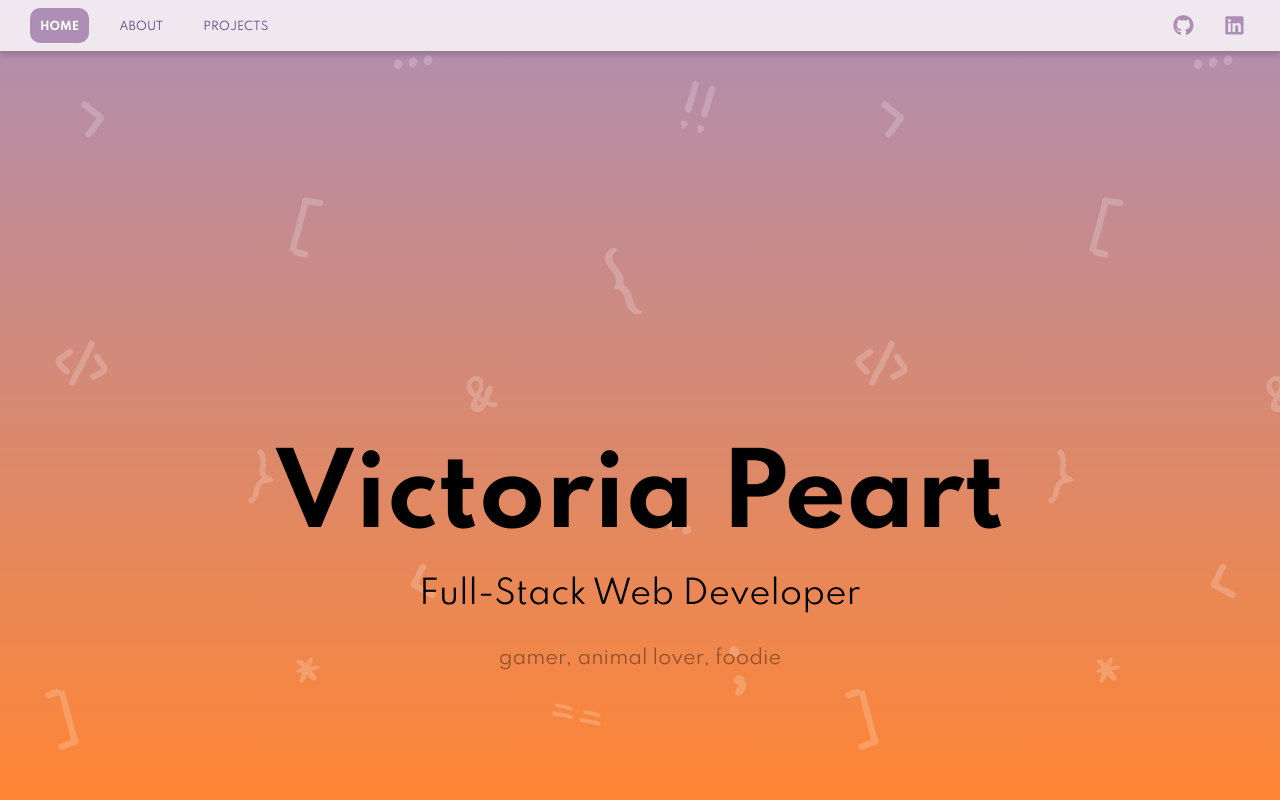
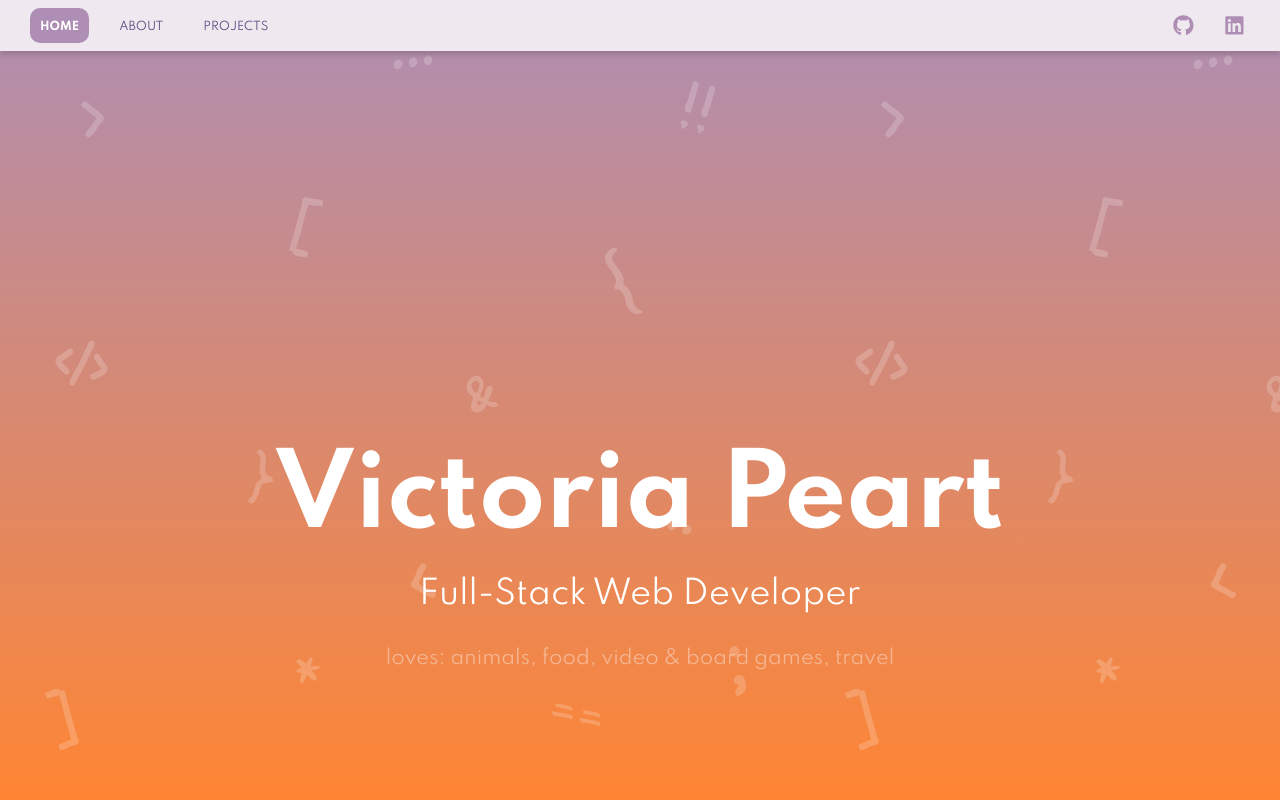
Before and after one commit to v-prt/portfolio, a React (Create React App) app: page / in a window 1280 px wide. Shown: the top 800 px of the page. Built offline with nearby package versions, Linux system fonts and the light colour scheme; a web font is replaced by a local one.

Commit message:
update preview image, fixed bg overlay

```diff
--- a/public/index.html
+++ b/public/index.html
@@ -25,7 +25,7 @@
     <meta
       name="image"
       property="og:image"
-      content="https://res.cloudinary.com/plantgeek/image/upload/v1645390562/Website%20Previews/Screen_Shot_2022-02-20_at_12.55.38_PM_z12cyq.png"
+      content="https://res.cloudinary.com/plantgeek/image/upload/v1645391481/Website%20Previews/Screen_Shot_2022-02-20_at_1.10.58_PM_ktcrbx.png"
     />
     <meta name="title" property="og:title" content="Victoria Peart" />
     <meta name="author" content="Victoria Peart" />
--- a/src/routes/Homepage.js
+++ b/src/routes/Homepage.js
@@ -23,8 +23,8 @@ export const Homepage = () => {
           <Job>Full-Stack Web Developer</Job>
           <Skills>
             <p>html / css / javascript / typescript / php</p>
-            <p>mongodb / express / react / redux / node / mysql</p>
-            <p>gamer, animal lover, foodie</p>
+            <p>mongodb / express / react / node / mysql</p>
+            <p>loves: animals, food, video & board games, travel</p>
           </Skills>
         </Banner>
       </Heading>
@@ -77,13 +77,14 @@ const Heading = styled.section`
     opacity: 0.2;
     height: 100%;
     width: 100%;
-    position: absolute;
+    position: fixed;
+    z-index: -1;
   }
 `
 
 const Banner = styled.div`
   animation: ${fadeIn} 2s ease-in-out;
-  color: #000;
+  color: #fff;
   text-align: center;
   height: 300px;
   width: 100%;
```
